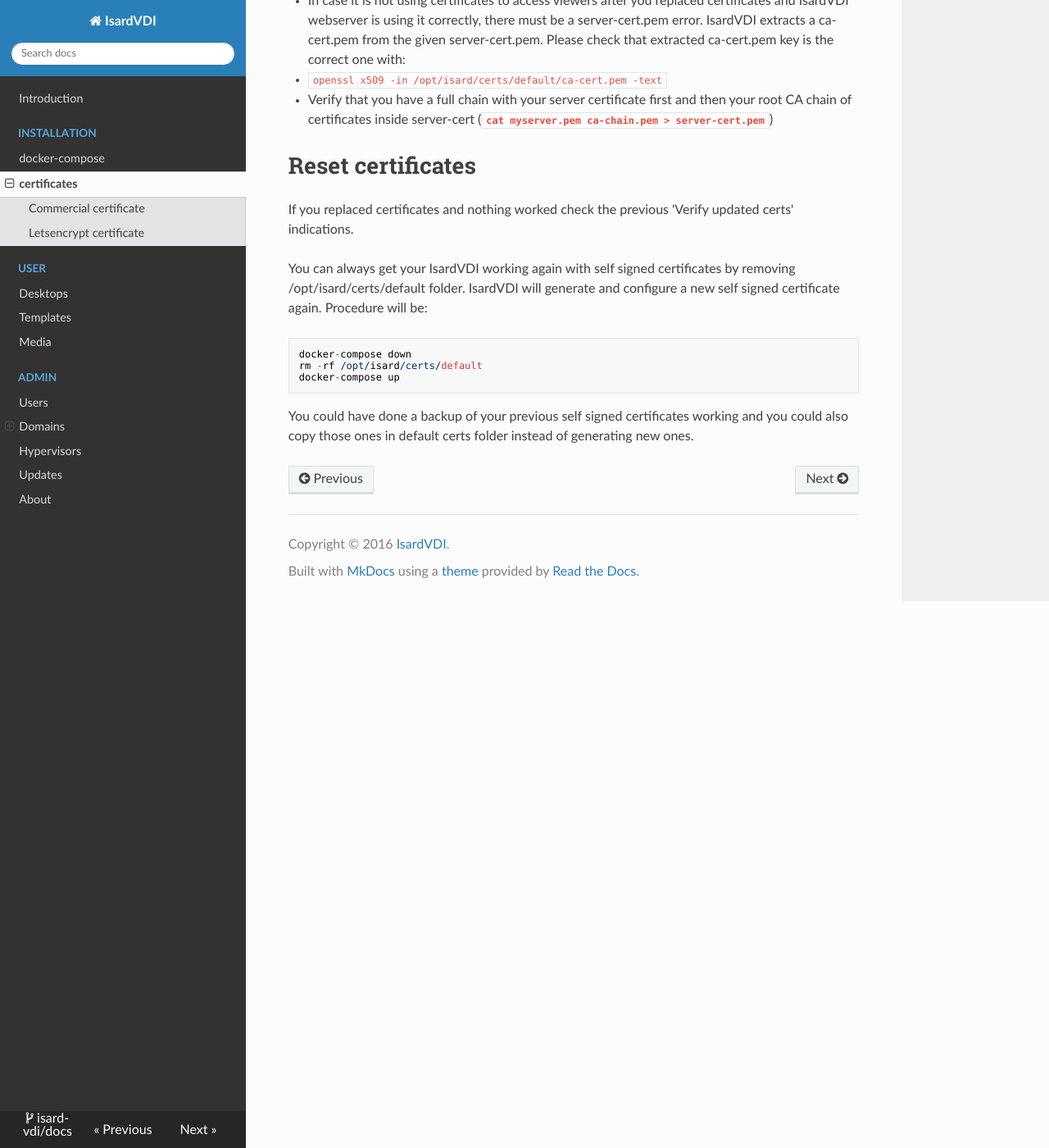
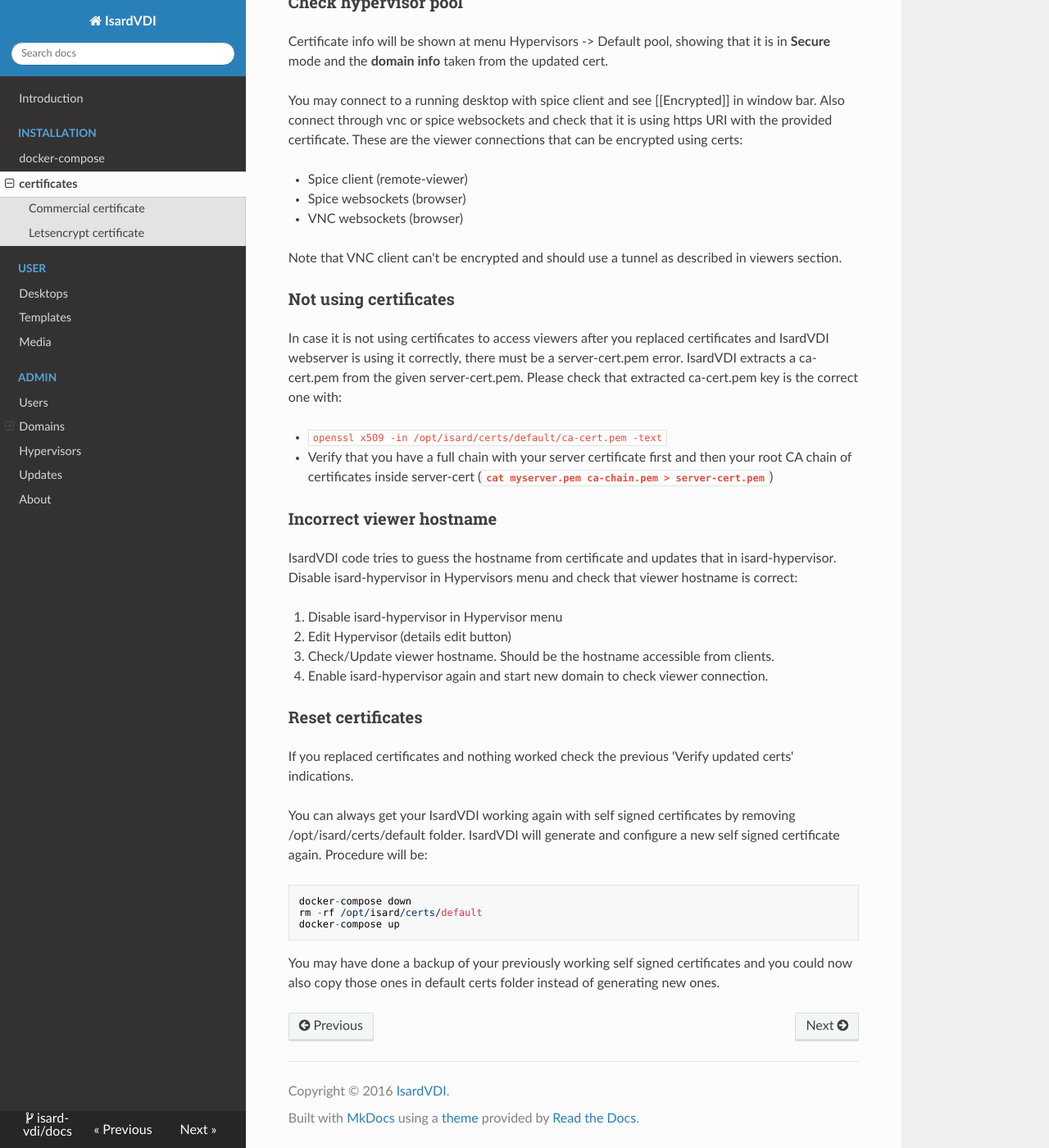
Before and after one commit to thebadjavi/docs, an MkDocs documentation site: the page built from docs/install/certificates.md, in a window 1280 px wide and 1400 px high, scrolled down 2218 px. Shown: the whole window at 82% size. Built offline with MkDocs 1.6.1, drawn with Linux system fonts in a browser that asks for light colours; nearby versions of some CDN libraries; old or Windows-style settings are respelled for this version of MkDocs; some of the changed text lies outside the part shown.

Commit message:
Updated viewer troubleshooting

````diff
--- a/docs/install/certificates.md
+++ b/docs/install/certificates.md
@@ -61,6 +63,8 @@ The new certificate will be used to access your IsardVDI webserver now. Verify t
 - Check the certificates now in default folder **/opt/isard/certs/default**. Code should have generated a ca-cert.pem (server certificate extracted from fullchain). You may remove all certificates, put new ones again and start it with docker-compose up.
 
 ## Viewers
+
+### Check hypervisor pool
 
 Certificate info will be shown at menu Hypervisors -> Default pool, showing that it is in **Secure** mode and the **domain info** taken from the updated cert.
 
@@ -72,11 +76,24 @@ You may connect to a running desktop with spice client and see [[Encrypted]] in
 
 Note that VNC client can't be encrypted and should use a tunnel as described in viewers section.
 
-- In case it is not using certificates to access viewers after you replaced certificates and IsardVDI webserver is using it correctly, there must be a server-cert.pem error. IsardVDI extracts a ca-cert.pem from the given server-cert.pem. Please check that extracted ca-cert.pem key is the correct one with:
-  - `openssl x509 -in /opt/isard/certs/default/ca-cert.pem -text`
+### Not using certificates
+
+In case it is not using certificates to access viewers after you replaced certificates and IsardVDI webserver is using it correctly, there must be a server-cert.pem error. IsardVDI extracts a ca-cert.pem from the given server-cert.pem. Please check that extracted ca-cert.pem key is the correct one with:
+
+- `openssl x509 -in /opt/isard/certs/default/ca-cert.pem -text`
+
 - Verify that you have a full chain with your server certificate first and then your root CA chain of certificates inside server-cert (**`cat myserver.pem ca-chain.pem > server-cert.pem`**)
 
-# Reset certificates
+### Incorrect viewer hostname
+
+IsardVDI code tries to guess the hostname from certificate and updates that in isard-hypervisor. Disable isard-hypervisor in Hypervisors menu and check that viewer hostname is correct:
+
+1. Disable isard-hypervisor in Hypervisor menu
+2. Edit Hypervisor (details edit button)
+3. Check/Update viewer hostname. Should be the hostname accessible from clients.
+4. Enable isard-hypervisor again and start new domain to check viewer connection.
+
+### Reset certificates
 
 If you replaced certificates and nothing worked check the previous 'Verify updated certs' indications.
 
@@ -88,4 +105,4 @@ rm -rf /opt/isard/certs/default
 docker-compose up
 ```
 
-You could have done a backup of your previous self signed certificates working and you could also copy those ones in default certs folder instead of generating new ones.
+You may have done a backup of your previously working self signed certificates and you could now also copy those ones in default certs folder instead of generating new ones.
````
Also changed, not shown: other parts of docs/install/certificates.md (+3 -1 lines).
